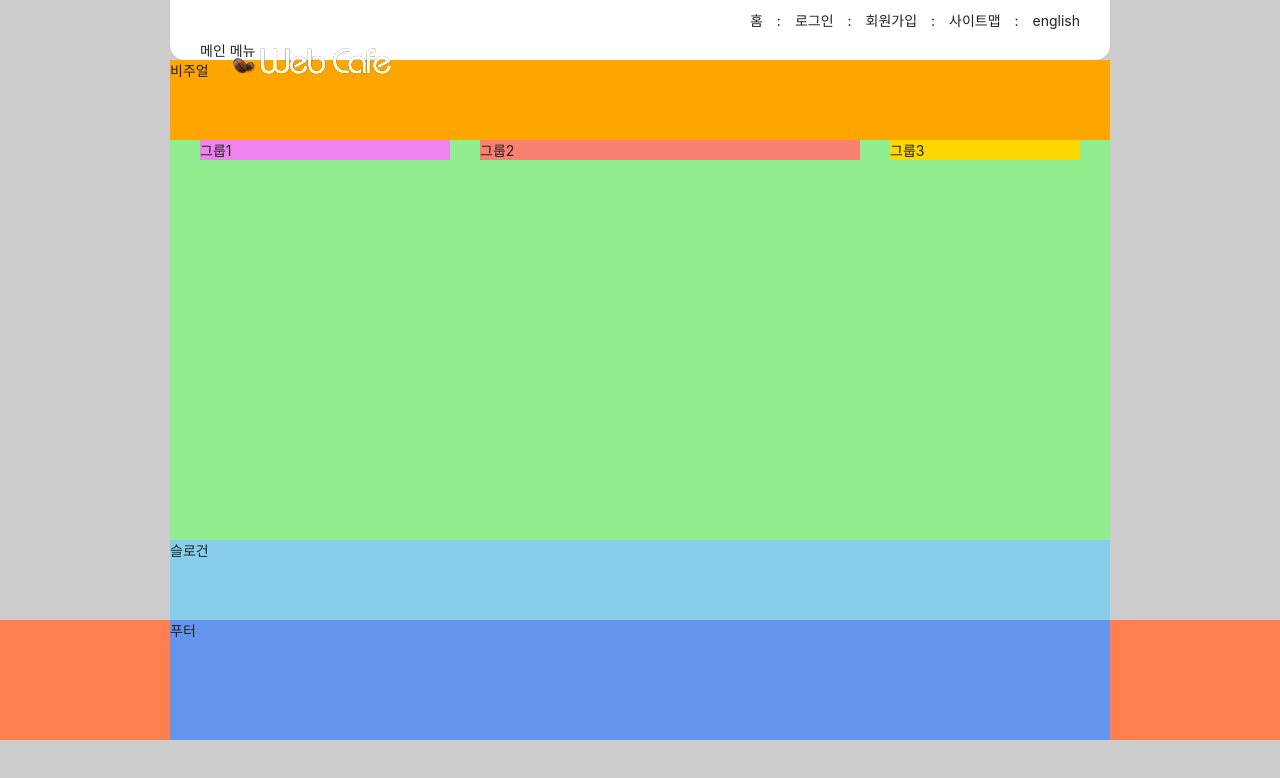
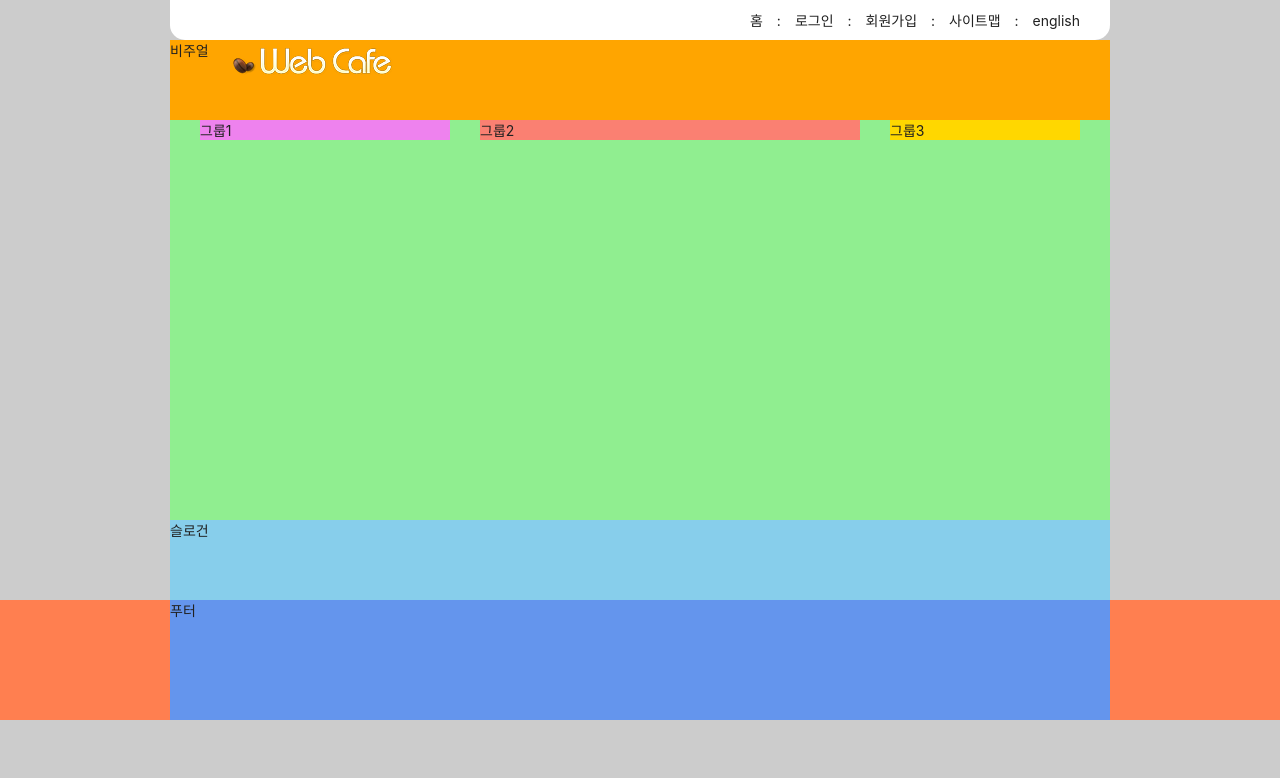
Before and after one commit to jaesukpark77/HTML5, a plain HTML site: page index.html in a window 1280 px wide. Drawn offline with Linux system fonts and the light colour scheme; a web font is replaced by a local one.

Commit message:
Feat: position 속성을 이용한 숨김 콘텐츠

```diff
--- a/styles/style.css
+++ b/styles/style.css
@@ -1,5 +1,12 @@
 @import url(./normalize.css);
 @import url(./reset.css);
+/* 숨김 콘텐츠 */
+.a11y-hidden{
+  background:yellow;
+  position:absolute;
+  top:-9999em;
+}
+
 /* 기본 스타일 */
 *, *::before, *::after{
   box-sizing:border-box;
```
